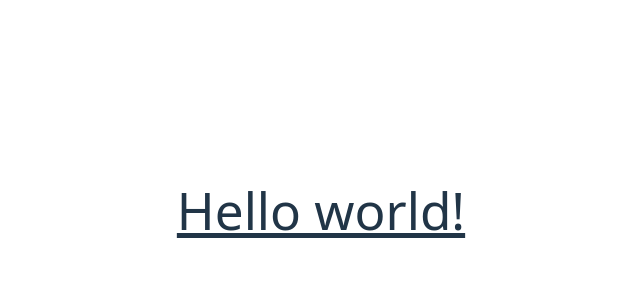
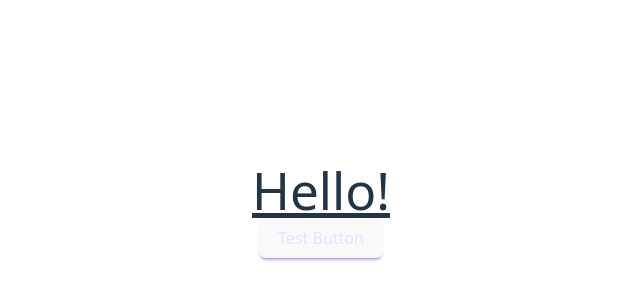
Before and after one commit to niksatweb/New-Zip, a React (Vite) app: page / in a window 1280 px wide. Shown: the part 190-490 px from the top of the page, without its empty margins (319-959 px from the left). Built offline with nearby package versions, Linux system fonts and the light colour scheme.

Commit message:
Add daisyui

```diff
--- a/src/App.tsx
+++ b/src/App.tsx
@@ -3,9 +3,10 @@ import "./App.css";
 function App() {
   return (
     <>
-      <h1 className="underline">
-        Hello world!
+      <h1 className="underline text-3xl">
+        Hello!
       </h1>
+      <button className="btn btn-primary">Test Button</button>
     </>
   );
 }
--- a/src/index.css
+++ b/src/index.css
@@ -1,4 +1,4 @@
-@import "tailwindcss";
+
 
 :root {
   font-family: system-ui, Roboto, Helvetica, Arial, sans-serif;
```
